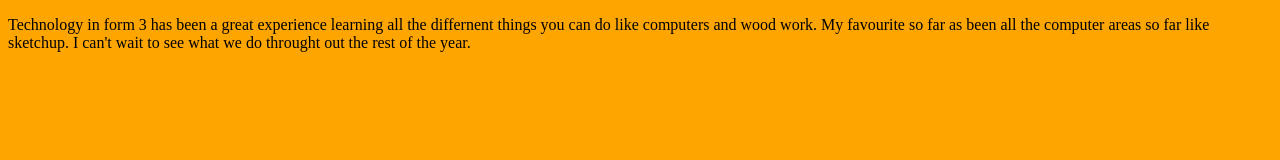
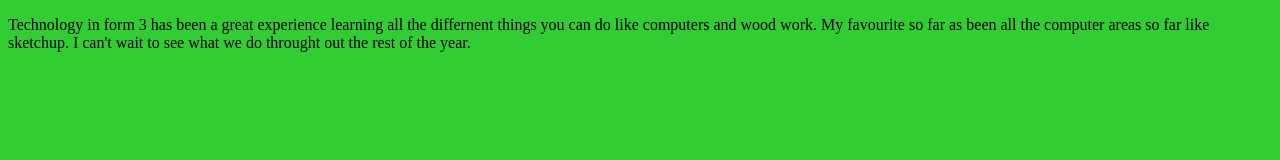
Before and after one commit to JamesCross8/Cross, a plain HTML site: page index.html in a window 1280 px wide. Drawn offline with Linux system fonts and the light colour scheme.

Commit message:
Update index.html

```diff
--- a/index.html
+++ b/index.html
@@ -6,7 +6,7 @@
 		technology
 		</title>
     </head>
-    <body bgcolor="orange">
+    <body bgcolor="limegreen">
         <p>
             Technology in form 3 has been a great experience learning all the differnent things you can do like computers and wood work. My favourite so far as been all the computer areas so far like sketchup. I can't wait to see what we do throught out the rest of the year.
         </p>
```
